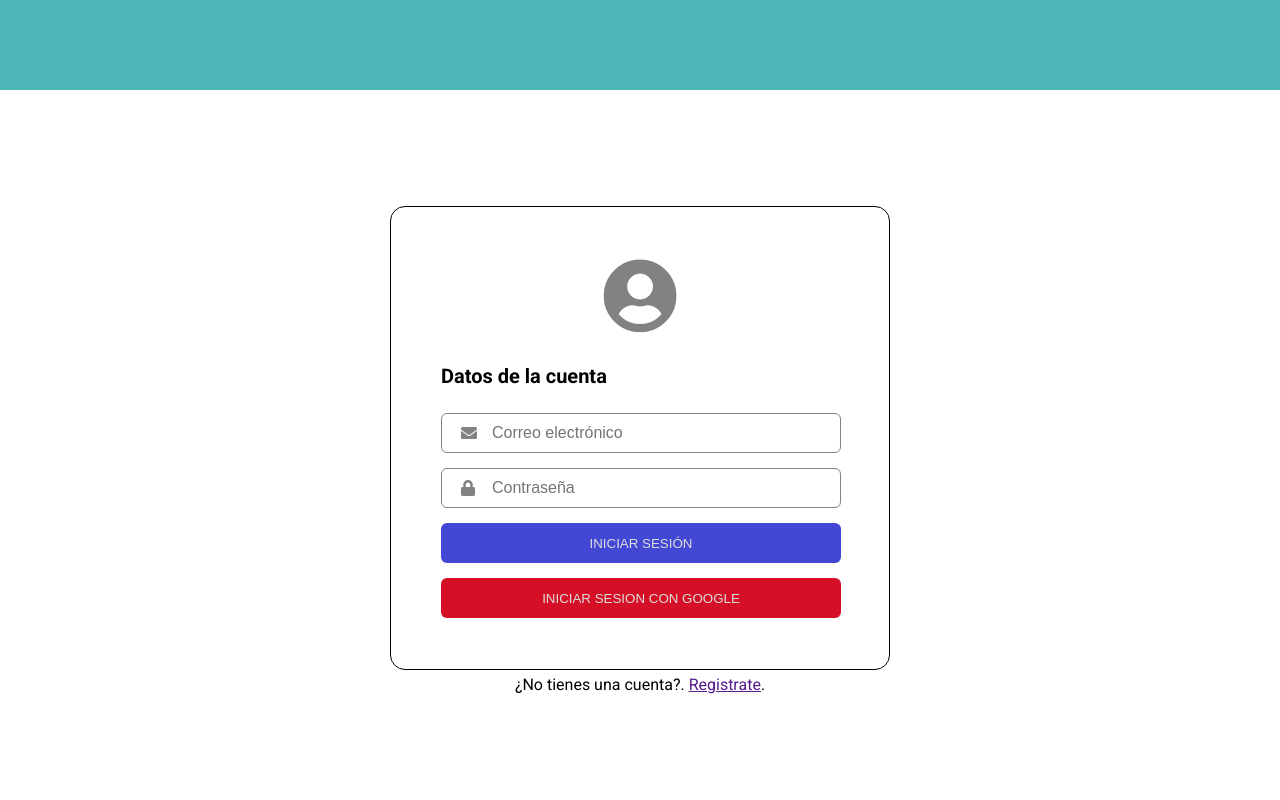
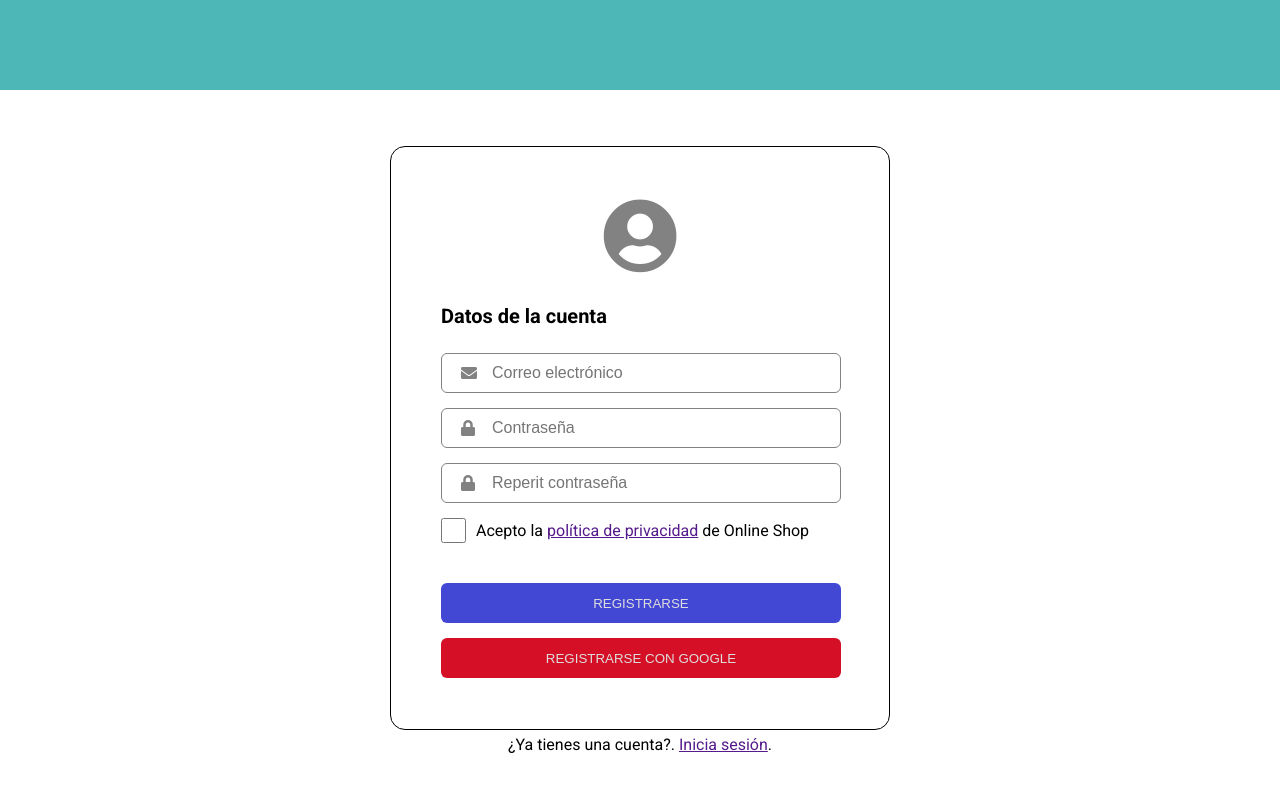
Before and after one commit to eastor112/ecommerce-version-estatico, a plain HTML site: page VendeConNosotros/LoginRegistro.html in a window 1280 px wide. Shown: the top 800 px of the page. Drawn offline with Linux system fonts and the light colour scheme.

Commit message:
Limpiado de espacios

```diff
--- a/VendeConNosotros/LoginRegistro.html
+++ b/VendeConNosotros/LoginRegistro.html
@@ -18,7 +18,7 @@
   </nav>
 
   <main>
-    <div class="sin-cuenta desactivado">
+    <div class="sin-cuenta ">
       <div class="login">
         <i class="user__icon fa fa-user-circle" aria-hidden="true"></i>
         <h3 class="titulo__form">Datos de la cuenta</h3>
@@ -48,7 +48,7 @@
       <p>¿Ya tienes una cuenta?. <a href="">Inicia sesión</a>.</p>
     </div>
 
-    <div class="con-cuenta">
+    <div class="con-cuenta desactivado">
       <div class="login">
         <i class="user__icon fa fa-user-circle" aria-hidden="true"></i>
         <h3 class="titulo__form">Datos de la cuenta</h3>
--- a/VendeConNosotros/styles/stylesPanel.css
+++ b/VendeConNosotros/styles/stylesPanel.css
@@ -21,8 +21,6 @@ main {
   padding: 30px 60px;
   display: flex;
 }
-
-
 
 /* Sidebar */
 .menu__sidebar h2 {
@@ -150,7 +148,6 @@ main {
   margin-bottom: 20px;
 }
 
-
 .menu_principal figure {
   overflow: hidden;
 }
```
Also changed, not shown: VendeConNosotros/PanelPrincipalTienda.html (+0 -2 lines), VendeConNosotros/VendeConNosotros.html (+1 -1 lines).
